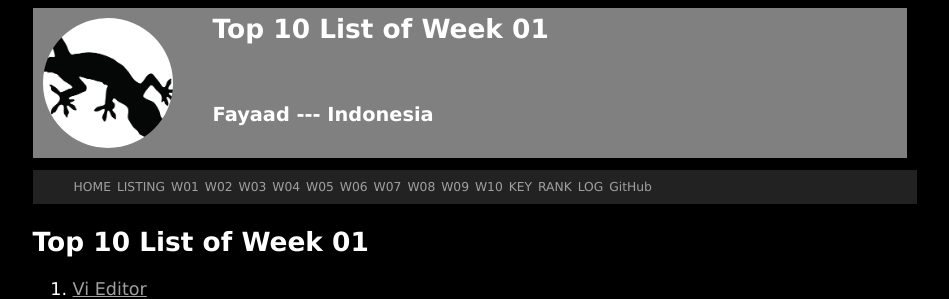
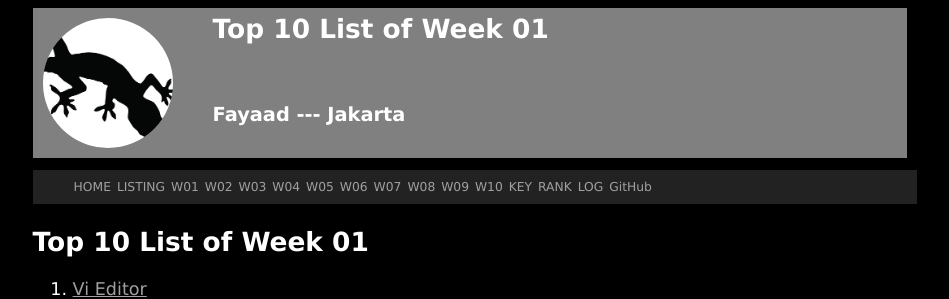
Before and after one commit to fayaadbsa/os211, a Jekyll site: the page built from w01.md, in a window 1280 px wide. Shown: the top 299 px of the page, without its empty margins (165-1114 px from the left). Built offline with Jekyll 4.4.1, drawn with Linux system fonts in a browser that asks for light colours; our own code applies the rules of GitHub Pages for plain Markdown files.

Commit message:
Update _config.yml

```diff
--- a/_config.yml
+++ b/_config.yml
@@ -5,14 +5,14 @@ description: >-
   This Is How Me Do It!
 google_analytics: ""
 author:           "Fayaad"
-address:          "Indonesia"
+address:          "Jakarta"
 sitemap:          "true"
 plugins:
   - jekyll-sitemap
   - jekyll-seo-tag
 urlweb:           "https://fayaadbsa.github.io/os211/"
 urlcontact:       "TBS"
-urlgithub:        "https://fayaadbsa.com/cbkadal/os211/"
+urlgithub:        "https://github.com/fayaadbsa/os211/"
 urlghpage:        "https://fayaadbsa.github.io/os211/"
 keywords:         "jekyll, testing"
 github:           [metadata]
```
